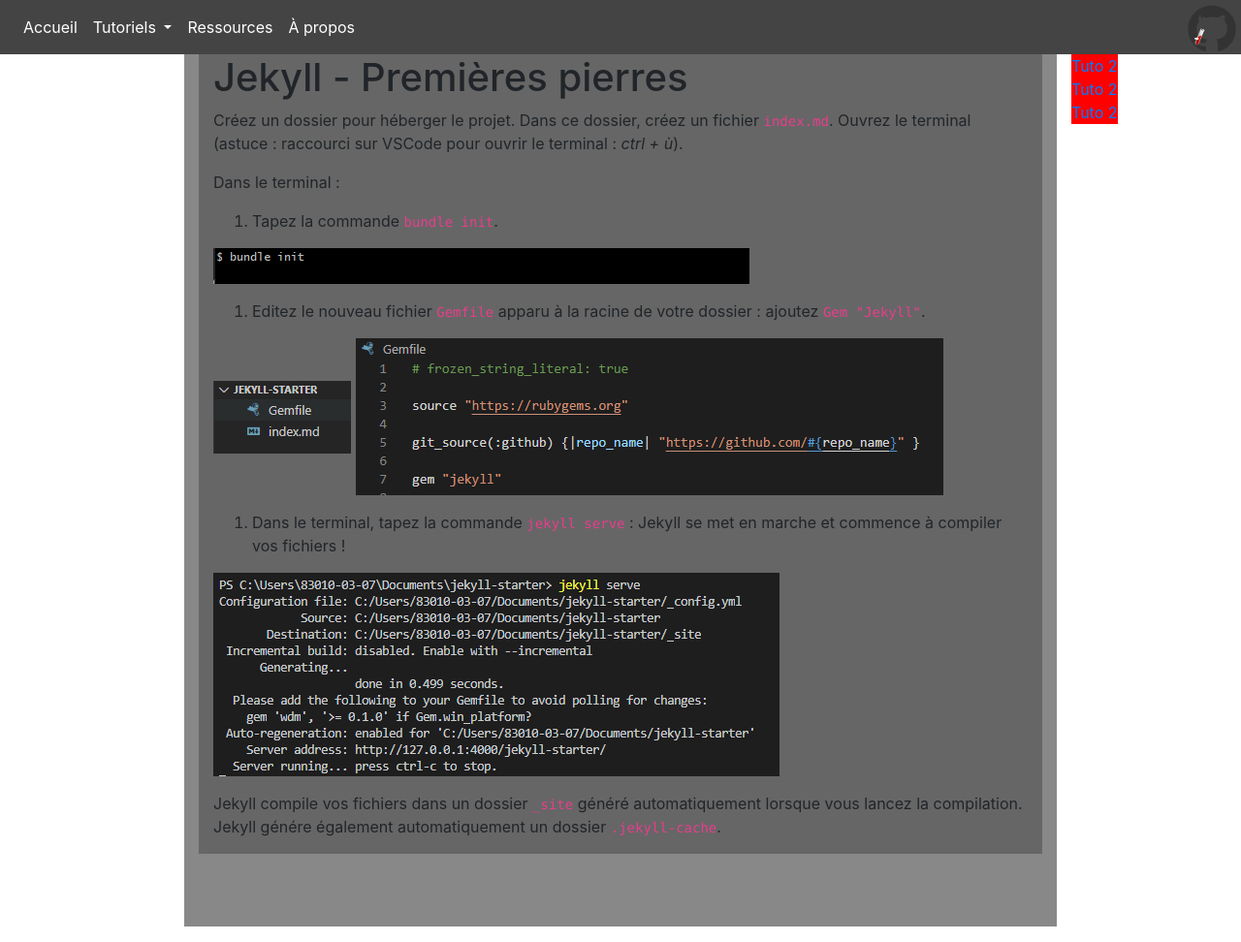
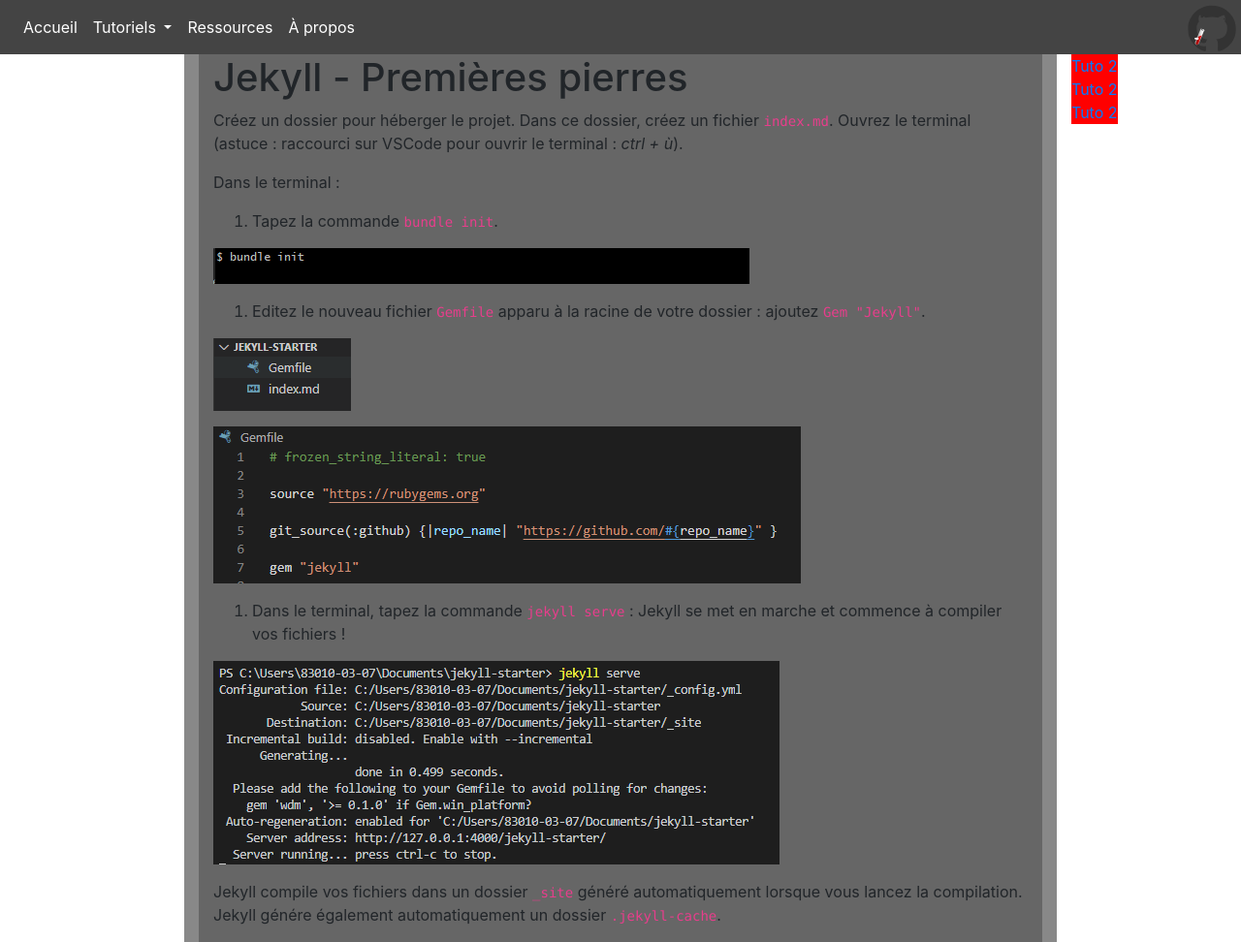
Before and after one commit to OceaneRFT/jekyll-starter, a Jekyll site: the page built from _tutoriels/tuto1-debut.md, in a window 1280 px wide. Shown: the whole page at 97% size. Built offline with Jekyll 4.4.1, drawn with Linux system fonts in a browser that asks for light colours.

```diff
--- a/_sass/main.scss
+++ b/_sass/main.scss
@@ -7,7 +7,7 @@ body{
 
 .container {
     background-color: #888;
-    height: 100vh;
+    height: 100%;
     width: 900px;
     & .row-page {
         margin: 0;
--- a/_tutoriels/tuto1-debut.md
+++ b/_tutoriels/tuto1-debut.md
@@ -16,6 +16,7 @@ Dans le terminal :
 2. Editez le nouveau fichier `Gemfile` apparu à la racine de votre dossier : ajoutez `Gem "Jekyll"`.
 
 ![arborescence du dossier]({{ '/assets/images/capture_gem.png' | relative_url }})
+
 ![fichier gem ouvert dans VSCode]({{ '/assets/images/capture_gem_file.png' | relative_url }})
 
 
```
Also changed, not shown: _tutoriels/tuto7-collecperso.md (+1 -1 lines).
